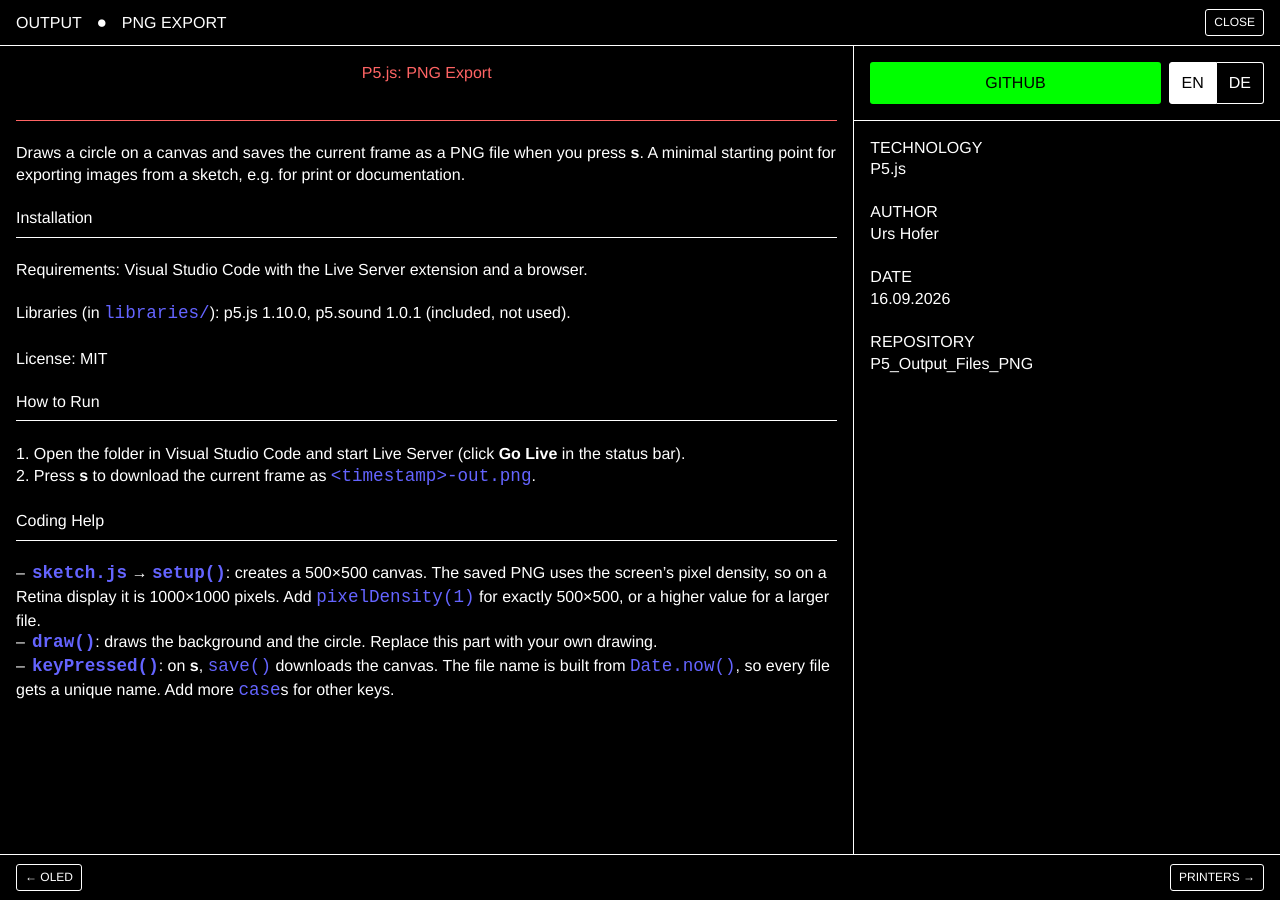
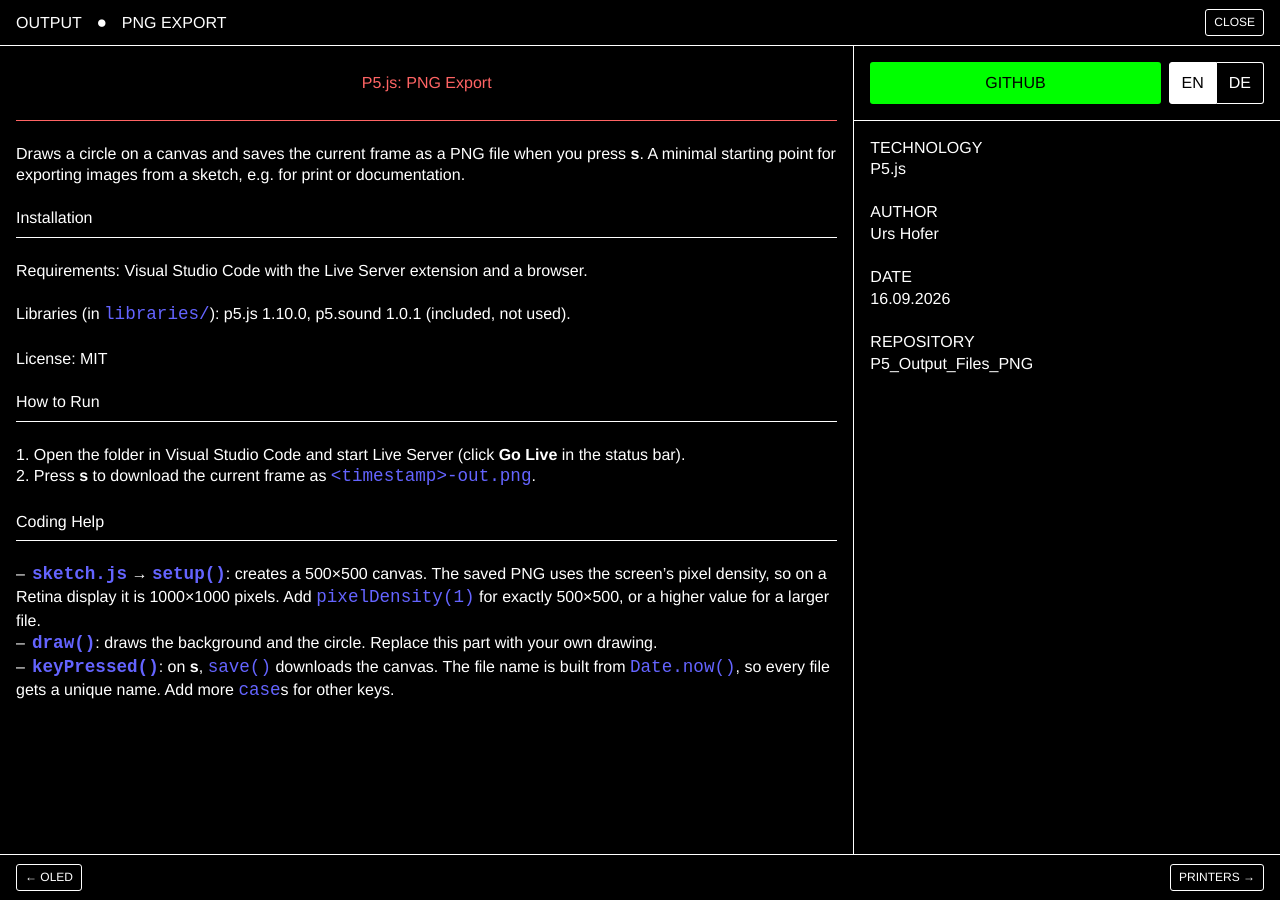
Before and after one commit to ZHdK-Critical-Coding/ZHdK-Critical-Coding.github.io, a Jekyll site: the page built from _examples/p5-output-files-png.md, in a window 1280 px wide. Built offline with Jekyll 4.4.1, drawn with Linux system fonts in a browser that asks for light colours.

Commit message:
README h1: flex-centred between header line and its border, aligned with GitHub button
Co-Authored-By: Claude Opus 5.5 <noreply@anthropic.com>

```diff
--- a/assets/css/style.css
+++ b/assets/css/style.css
@@ -238,15 +238,23 @@ html[data-lang="de"] .lang[lang="en"] { display: none; }
   margin: 1.35em 0;
 }
 
-/* h1 border lines up with the border below the GitHub button:
-   readme padding + h1 line = meta-link padding + button line,
-   so the rest is the button's vertical padding plus the bottom gutter */
+/* h1 is a flex box centred between the header line and its own border,
+   and as tall as the GitHub button block (meta-link padding + button padding
+   + one line), so its border lines up with the border below the button.
+   As first element it pulls up over the readme padding to the header line. */
 .readme h1 {
+  display: flex;
+  align-items: center;
+  justify-content: center;
+  min-height: calc(2 * var(--gutter) + 2 * 10px + 1.35em + 1.5px);
+  padding: 0;
   color: rgb(255, 100, 100);
   text-align: center;
-  padding-bottom: calc(2 * 10px + var(--gutter));
   border-bottom: 1.5px solid;
 }
+
+.readme > h1:first-child,
+.readme .lang > h1:first-child { margin-top: calc(-1 * var(--gutter)); }
 
 .readme h2 {
   padding-bottom: 0.5em;
```
